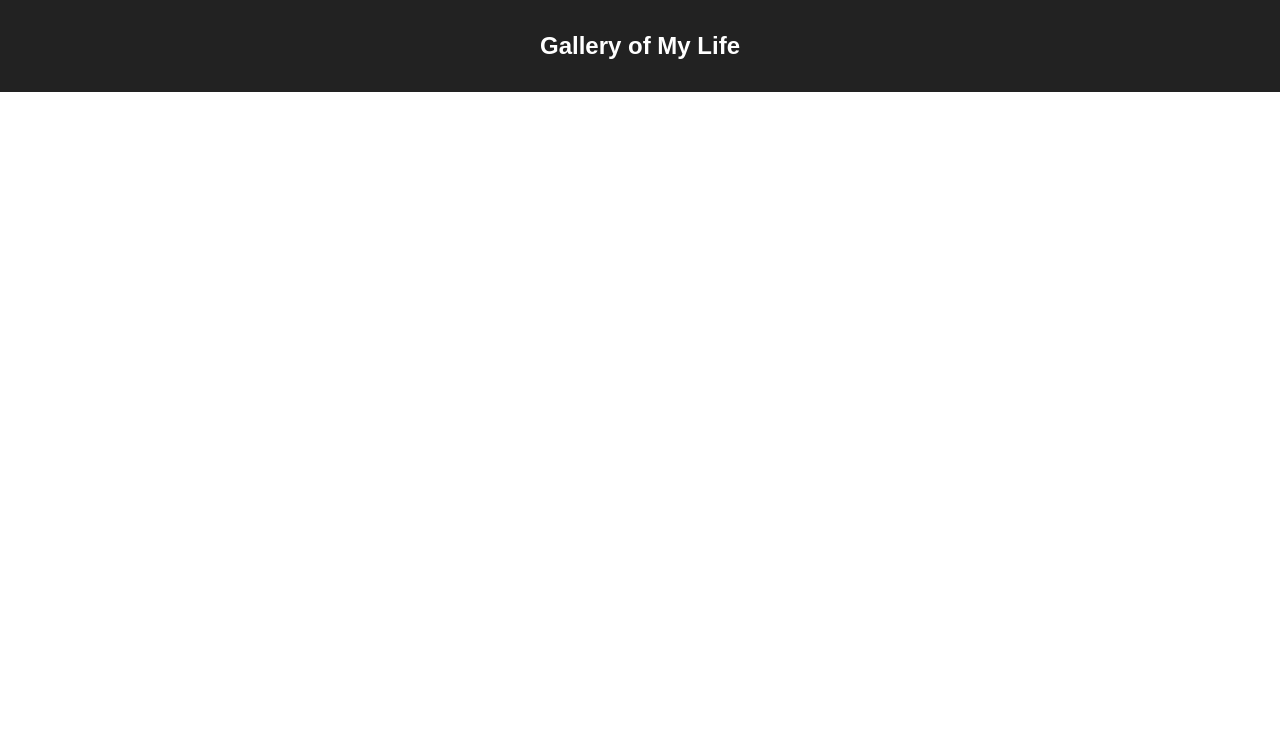
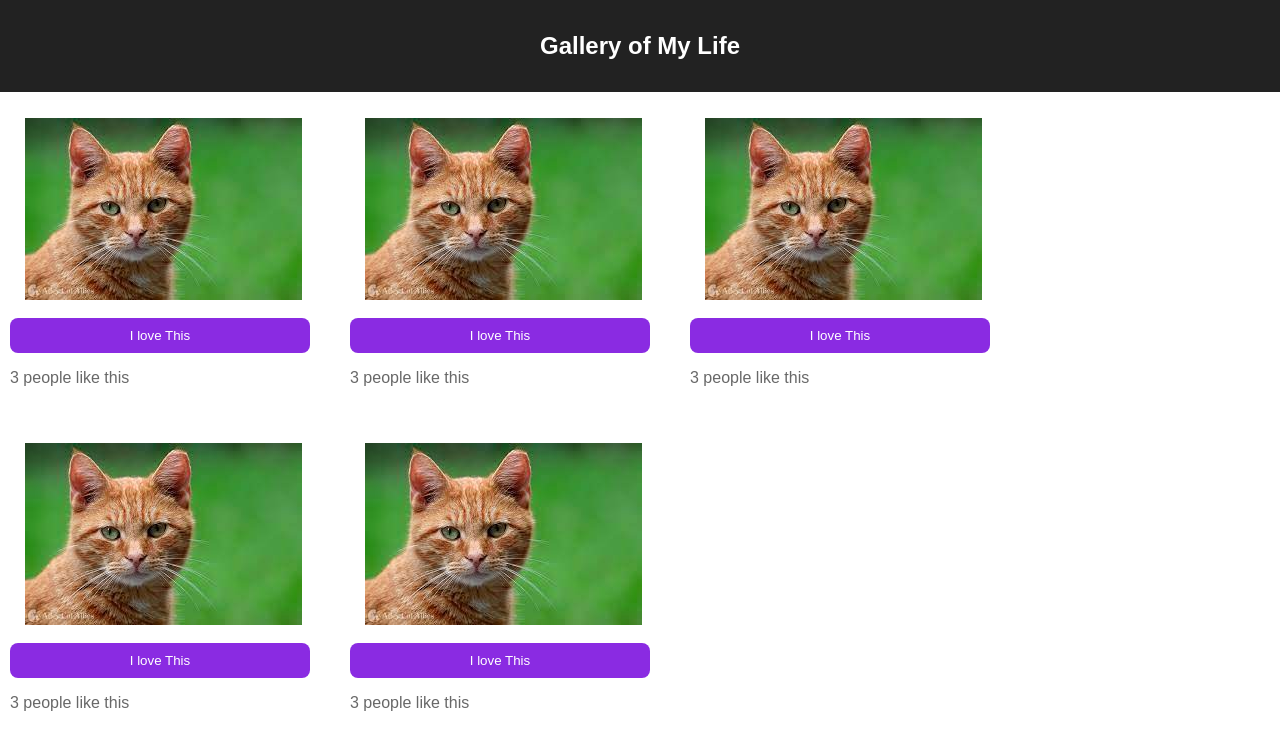
Before and after one commit to Najma55/weekend-react-gallery, a React (Create React App) app: page / in a window 1280 px wide. Shown: the top 750 px of the page. Built offline with nearby package versions, Linux system fonts and the light colour scheme.

Commit message:
added more css, made gallery item dynamic

```diff
--- a/src/components/App/App.css
+++ b/src/components/App/App.css
@@ -37,11 +37,14 @@
 button {
   padding: 10px 5px;
   border-radius: 8px;
-  width: max-content;
+  width: 100%;
   color: white;
   background-color: blueviolet;
   height: max-content;
+  outline: 0;
+  border: 0;
 }
 p {
   color: #686868;
+  text-align: left;
 }
--- a/src/components/GalleryItem/GalleryItem.jsx
+++ b/src/components/GalleryItem/GalleryItem.jsx
@@ -1,13 +1,24 @@
-import React from "react";
+import React, { useState } from "react";
 
-export default function GalleryItem() {
+export default function GalleryItem({ item }) {
+  const [showDescription, setShowDescription] = useState(false);
+  const toggleImage=()=>{
+    setShowDescription(!showDescription)
+  }
+  const likeImage=()=> {
+    console.log('I have been clicked');
+  }
   return (
     <div className="item">
-      <div className="img">
-        <img src="" alt="" />
+      <div className="img" onClick={()=>toggleImage()}>
+        {showDescription ? (
+          <p>{item.decription}</p>
+        ) : (
+          <img src={item.path} alt="" />
+        )}
       </div>
-      <button>I love This</button>
-      <p>10 people like this</p>
+      <button onClick={()=>likeImage()}>I love This</button>
+      <p>{item.likes} people like this</p>
     </div>
   );
 }
--- a/src/components/GalleryList/GalleryList.jsx
+++ b/src/components/GalleryList/GalleryList.jsx
@@ -2,11 +2,17 @@
 import GalleryItem from "../GalleryItem/GalleryItem";
 
 export default function GalleryList() {
-  const [gallery, setGallery] = useState([]);
+  const [gallery, setGallery] = useState([
+    { id: 0, description: "great", likes: 3, path: "images/cat.jpeg" },
+    { id: 1, description: "great", likes: 3, path: "images/cat.jpeg" },
+    { id: 2, description: "great", likes: 3, path: "images/cat.jpeg" },
+    { id: 3, description: "great", likes: 3, path: "images/cat.jpeg" },
+    { id: 4, description: "great", likes: 3, path: "images/cat.jpeg" },
+  ]);
   return (
     <div className="items">
       {gallery.map((item) => (
-       <GalleryItem />
+        <GalleryItem key={item.id} item={item}/>
       ))}
     </div>
   );
```
